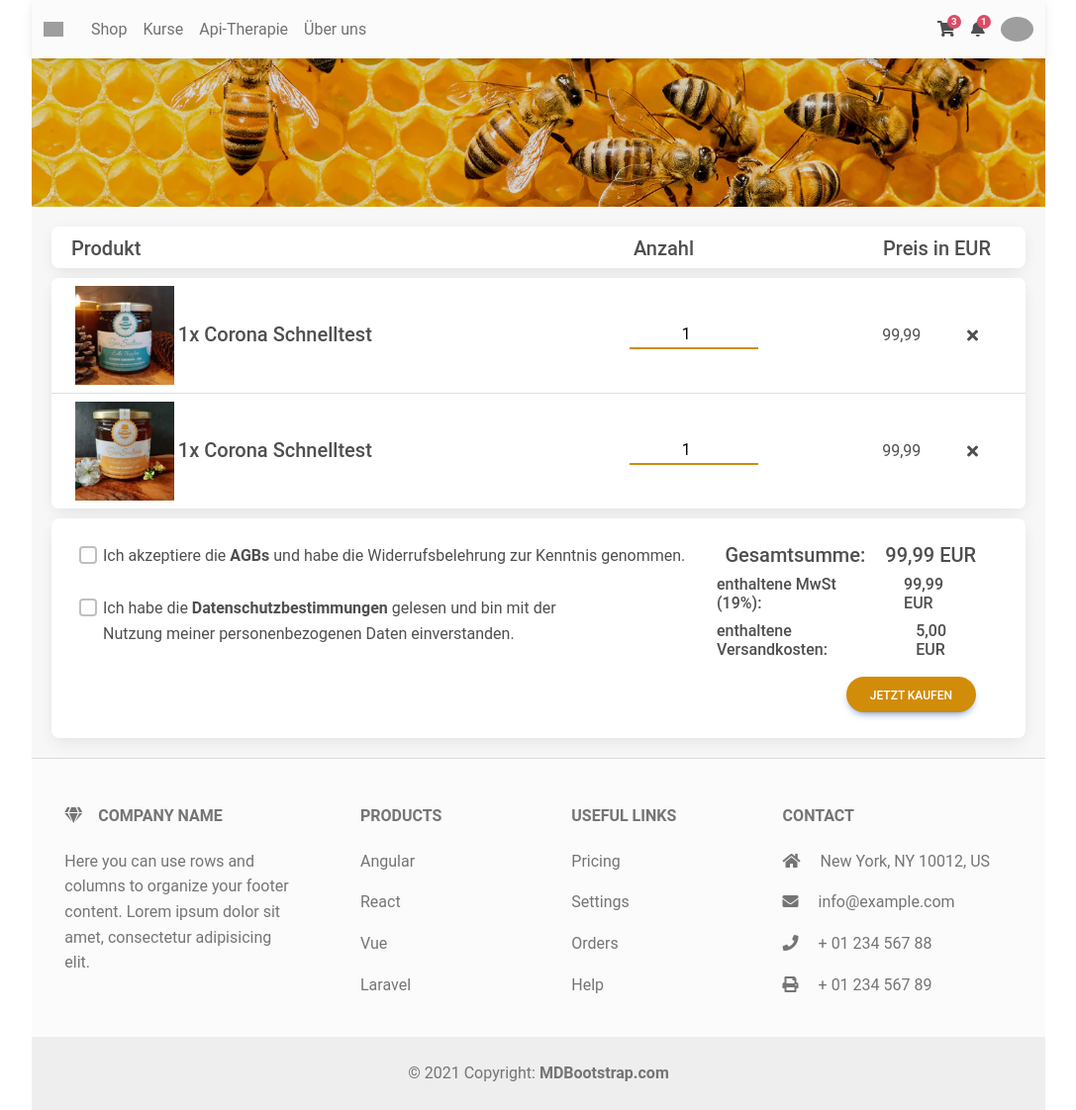
After one commit to tobitoast4/HoneyWebpage, a Flask app: page /cart in a window 1280 px wide. The commit adds this page. Shown: the whole page at 99% size, without its empty margins (96-1183 px from the left). Run offline with Flask 3, Linux system fonts and the light colour scheme; some libraries are stand-ins or nearby versions; grey boxes are pictures that could not be loaded.

Commit message:
Added page product + cart

```diff
--- a/app.py
+++ b/app.py
@@ -26,7 +26,7 @@ def home():
         },
         {
             "title": "SPÄTSOMMERHONIG",
-            "description": "",
+            "description": "Lorem ipsum dolor sit amet, consectetur adipiscing elit. Morbi egestas sapien at augue molestie, sed porta libero faucibus. Vivamus at commodo nibh. Integer vel neque velit. Ut semper sem tellus, eu auctor dui maximus a. Ut a massa non lorem scelerisque dignissim. Curabitur a magna ac dolor convallis dictum fermentum sit amet purus.",
             "image_id": 3,
             "quantity": 500,
             "price": "8.50",
@@ -47,7 +47,7 @@ def home():
         },
         {
             "title": "BLÜTENHONIG - BLÜTEN DER SONNE",
-            "description": "",
+            "description": "Lorem ipsum dolor sit amet, consectetur adipiscing elit. Morbi egestas sapien at augue molestie, sed porta libero faucibus. Vivamus at commodo nibh. Integer vel neque velit. Ut semper sem tellus, eu auctor dui maximus a. Ut a massa non lorem scelerisque dignissim. Curabitur a magna ac dolor convallis dictum fermentum sit amet purus.",
             "image_id": 6,
             "quantity": 500,
             "price": "8.50",
@@ -58,6 +58,41 @@ def home():
 
 
 
+@app.route('/product&id=<product_id>')
+def product(product_id):
+    p = {
+        "title": "BLÜTENHONIG - BLÜTEN DER SONNE",
+        "description": "Lorem ipsum dolor sit amet, consectetur adipiscing elit. Morbi egestas sapien at augue molestie, sed porta libero faucibus. Vivamus at commodo nibh. Integer vel neque velit. Ut semper sem tellus, eu auctor dui maximus a. Ut a massa non lorem scelerisque dignissim. Curabitur a magna ac dolor convallis dictum fermentum sit amet purus.",
+        "image_id": 6,
+        "quantity": 500,
+        "price": "8.50",
+    },
+    return render_template("product.html", product=p)
+
+
+@app.route('/cart')
+def cart():
+
+    prod = [
+        {
+            "title": "TANNENHONIG",
+            "description": "Kräftiger und flüssiger Honig, der kaum kandiert. Er zeichnet sich durch seinen würzig-kräftigen Geschmack aus!",
+            "image_id": 1,
+            "quantity": 500,
+            "price": "12.50",
+        },
+        {
+            "title": "WALDHONIG",
+            "description": "Bei diesem Honig dominiert der Honigtau-Anteil, was ihn zu einem angenehm malzigen, aromatischen Honig macht. Zusätzlich ist noch ein Teil Waldblüte enthalten, der den Honig mit einer feinen Süße abrundet.",
+            "image_id": 2,
+            "quantity": 500,
+            "price": "10.00",
+        }
+    ]
+
+    return render_template("cart.html", products=prod)
+
+
 if __name__ == '__main__':
     # app.run(host="0.0.0.0") # use me for prod
     app.run(host="127.0.0.1", port=5009)
--- a/static/mdb5-free-standard/css/styles.css
+++ b/static/mdb5-free-standard/css/styles.css
@@ -20,3 +20,8 @@
         margin-right: 15%
     }
 }
+
+.fa-times:hover {
+	color: #ff0000;
+	cursor: pointer;
+}
--- /dev/null
+++ b/static/mdb5-free-standard/js/cart_count.js
@@ -0,0 +1,46 @@
+function addProductToCart(product_id, product_count) {
+
+    console.log(product_id);
+    console.log(product_count);
+
+//    new Notify({
+//        title: unescape("Zu Einkaufswagen hinzugef%FCgt"),
+//        text: notifyPName,
+//        effect: 'slide',
+//        speed: 300,
+//        status: 'success',
+//        autoclose: true,
+//        autotimeout: 3500,
+//        position: 'right bottom',
+//        gap: 20,
+//        distance: 70
+//    })
+    setTotalAmountOfProductsInCart();
+}
+
+
+// Setzt Anzahl der Produkte im Warenkorb (-> rotes Badge in Navbar am Warenkorb-Icon)
+function setTotalAmountOfProductsInCart() {
+    var product_counter = document.getElementById("product_counter");
+    if (getSumOfProductsInCart() <= 0) {
+        product_counter.setAttribute("style", "display: none");
+    } else {
+        product_counter.removeAttribute("style");
+        product_counter.innerHTML = getSumOfProductsInCart();
+    }
+}
+
+function getSumOfProductsInCart() {
+//    var cart_cookie = JSON.parse(getCookie("cart_cookie"));
+//    var sum = 0;
+//
+//    if (cart_cookie != null) {
+//        Object.keys(cart_cookie).forEach(function (k) {
+//            sum = sum + cart_cookie[k];
+//        });
+//    }
+    return 3;
+}
+
+//setzt Anzahl der Produkte im Warenkorb bei Seitenaufruf
+setTotalAmountOfProductsInCart();
--- /dev/null
+++ b/templates/cart.html
@@ -0,0 +1,121 @@
+{% extends "layout.html" %}
+{% block body %}
+<div style="margin: 0px">
+    <div style="margin: 20px">
+        <div class="card itemCard">
+            <div class="row">
+                <div class="col-lg-7 col-sm-7 col-5">
+                    <h5 style="padding-top: 10px; padding-left: 20px">Produkt </h5>
+                </div>
+                <div class="col-lg-3 col-sm-2 col-3">
+                    <h5 style="padding-top: 10px">Anzahl </h5>
+                </div>
+                <div class="col-lg-2 col-sm-3 col-4">
+                    <h5 style="padding-top: 10px">Preis in EUR</h5>
+                </div>
+            </div>
+        </div>
+
+
+        <div style="height: 10px"></div>
+
+        <div class="card itemCard">
+            <ul class="list-group list-group-flush" id="list_of_elements_in_cart">
+
+                {% for p in products %}
+                <li class="list-group-item">
+                    <div class="row">
+                        <div class="col-lg-7 col-sm-7 col-5">
+                            <div class="row">
+                                <div class="col-lg-2 col-4 d-md-block d-none">
+                                    <a href="/product&id={{ p['image_id'] }}">
+                                        <img src="/static/img/{{ p['image_id'] }}.webp" height="100px" />
+                                    </a>
+                                </div>
+                                <div class="col-lg-8 col-8 d-flex align-items-center">
+                                    <h5 style="padding-top: 7px; margin-left: 3%">1x Corona Schnelltest </h5>
+                                </div>
+                            </div>
+
+                        </div>
+                        <div class="col-lg-3 col-sm-2 col-3 d-flex align-items-center">
+                            <input id="number1" onchange="test()" type="number" value="1" min="1" style="text-align: center; border: none; border-bottom: 2px solid #d18c09; width: 60%">
+                        </div>
+                        <div class="col-lg-2 col-sm-3 col-4 d-flex align-items-center">
+                            <div class="row" style="width: 100%">
+                                <div class="col-lg-9 col-md-7 col-9" style="padding-left: 20%">
+                                    99,99
+                                </div>
+                                <div class="col-lg-3 col-md-5 col-3 d-flex justify-content-end" style="margin-top: 5px">
+                                    <i class="fas fa-times"></i>
+                                </div>
+                            </div>
+
+                        </div>
+                    </div>
+                </li>
+                {% endfor %}
+
+
+            </ul>
+        </div>
+
+
+        <div style="height: 10px"></div>
+
+        <div class="card itemCard">
+            <br />
+            <div class="row">
+                <div class="col-md-8" style="padding-left: 40px">
+                    <div class="form-check">
+                        <input class="form-check-input" type="checkbox" id="checkbox_agb" onclick="hideAlert('agb_alert')" />
+                        <div class="p-6">
+                            Ich akzeptiere die
+                            <a class="text-reset fw-bold" href="./agb.php">AGBs</a>
+                            und habe die Widerrufsbelehrung zur Kenntnis genommen.
+                        </div>
+                    </div>
+                    <div id="agb_alert" style="background-color: #ff9c9c; color: #6e0000; padding: 15px; margin-top: 10px; border-radius: 4px; width: 70%; display: none">
+                        Du musst die AGBs akzeptieren.
+                    </div>
+                    <br />
+                    <div class="form-check">
+                        <input class="form-check-input" type="checkbox" id="checkbox_datenschutz" onclick="hideAlert('datenschutz_alert')" />
+                        <div class="p-6">
+                            Ich habe die
+                            <a class="text-reset fw-bold" href="./datenschutz.php">Datenschutzbestimmungen</a>
+                            gelesen und bin mit der <br />
+                            Nutzung meiner personenbezogenen Daten einverstanden.
+                        </div>
+                    </div>
+                    <div id="datenschutz_alert" style="background-color: #ff9c9c; color: #6e0000; padding: 15px; margin-top: 10px; border-radius: 4px; width: 70%; display: none">
+                        Du musst die AGBs akzeptieren.
+                    </div>
+                </div>
+                <div class="col-md-4">
+                    <div class="d-flex justify-content-end" style="margin-right: 50px">
+                        <h5 class="card-title" style="margin-right: 20px">Gesamtsumme:</h5>
+                        <h5 class="card-title" id="total_price">99,99 EUR</h5>
+                    </div>
+                    <div class="d-flex justify-content-end" style="margin-right: 50px">
+                        <h6 class="card-title" style="margin-right: 20px">enthaltene MwSt (19%):</h6>
+                        <h6 class="card-title" id="mwst_price">99,99 EUR</h6>
+                    </div>
+                    <div class="d-flex justify-content-end" style="margin-right: 50px">
+                        <h6 class="card-title" style="margin-right: 20px">enthaltene Versandkosten:</h6>
+                        <h6 class="card-title">5,00 EUR</h6>
+                    </div>
+
+
+                    <div class="d-flex justify-content-end" style="margin-right: 50px; margin-top: 10px">
+                        <a href="#!" class="btn btn-primary btn-rounded" style="display: block; background-color: #d18c09">Jetzt kaufen</a>
+                    </div>
+                </div>
+            </div>
+            <br />
+        </div>
+
+
+    </div>
+</div>
+{% endblock %}
--- a/templates/home.html
+++ b/templates/home.html
@@ -39,7 +39,7 @@
                                     <span class='badge' style='background-color: #d18c09; float: right; font-size:larger'>{{ p["price"] }} €</span>
                                 </div>
                             </div>
-                            <a href="#!">
+                            <a href="/product&id={{ p['image_id'] }}">
                                 <div class="mask" style="background-color: rgba(251, 251, 251, 0.15)"></div>
                             </a>
                         </div>
--- a/templates/layout.html
+++ b/templates/layout.html
@@ -15,14 +15,14 @@
     <div class="main-page-padding page-background" style="height: 100%">
       {% include 'nav.html' %}
       {% block body %}{% endblock %}
+      {% include 'footer.html' %}
     </div>
 
-   {% include 'footer.html' %}
 
     <!-- MDB -->
     <script type="text/javascript" src="{{ url_for('static', filename='mdb5-free-standard/js/mdb.min.js' )}}"></script>
     <!-- Custom scripts -->
 
-    <script type="text/javascript"></script>
+    <script type="text/javascript" src="{{ url_for('static', filename='mdb5-free-standard/js/cart_count.js' )}}"></script>
   </body>
 </html>
--- a/templates/nav.html
+++ b/templates/nav.html
@@ -33,7 +33,7 @@
       <!-- Left links -->
       <ul class="navbar-nav me-auto mb-2 mb-lg-0">
         <li class="nav-item">
-          <a class="nav-link" href="#">Shop</a>
+          <a class="nav-link" href="/">Shop</a>
         </li>
         <li class="nav-item">
           <a class="nav-link" href="#">Kurse</a>
@@ -52,8 +52,9 @@
     <!-- Right elements -->
     <div class="d-flex align-items-center">
       <!-- Icon -->
-      <a class="text-reset me-3" href="#">
+      <a class="text-reset me-3" href="/cart">
         <i class="fas fa-shopping-cart"></i>
+        <span id="product_counter" class="badge rounded-pill badge-notification bg-danger" style="display: none">11</span>
       </a>
 
       <!-- Notifications -->
```
Also changed, not shown: templates/product.html (added, +63 -0 lines), static/mdb5-free-standard/img/mdb-favicon.ico (deleted).
